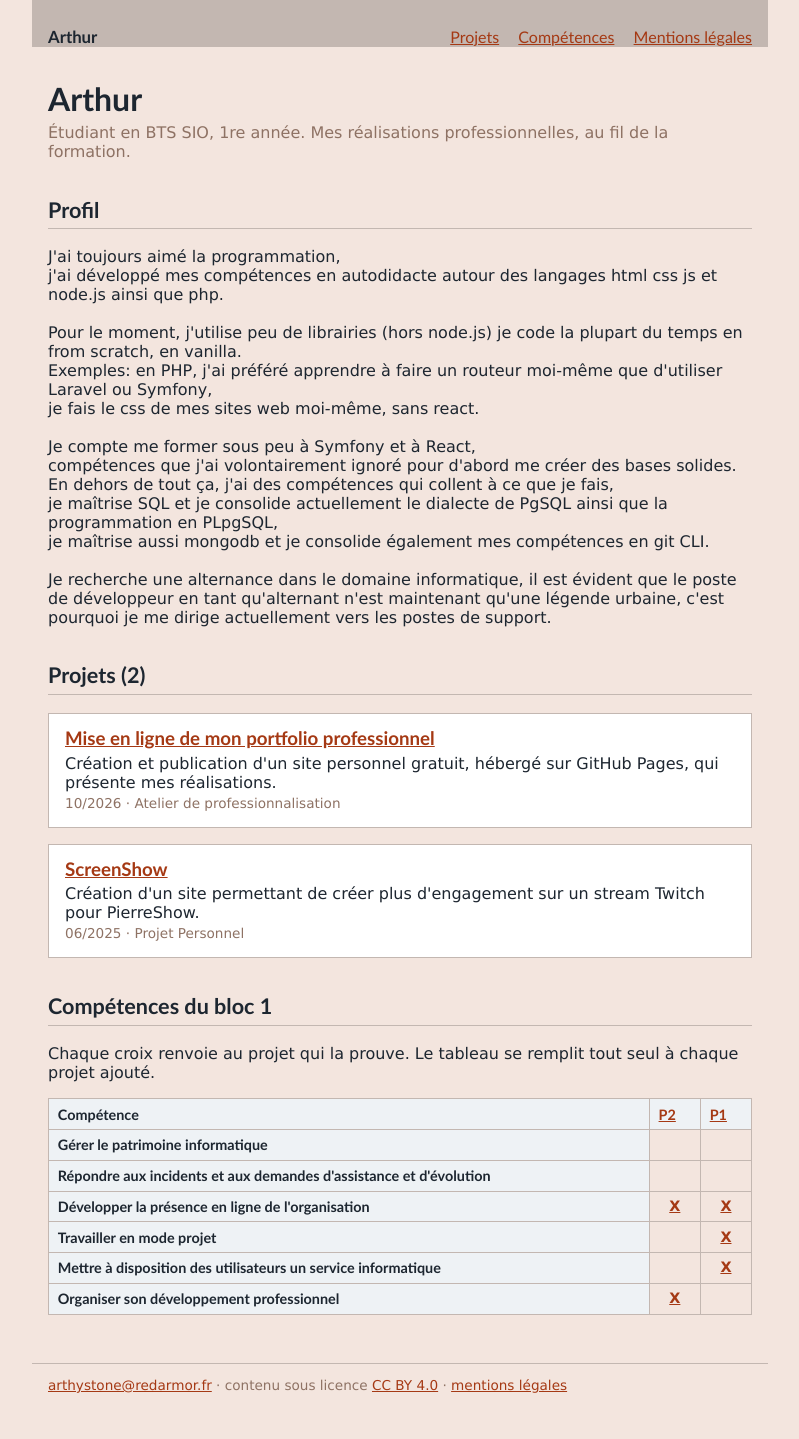
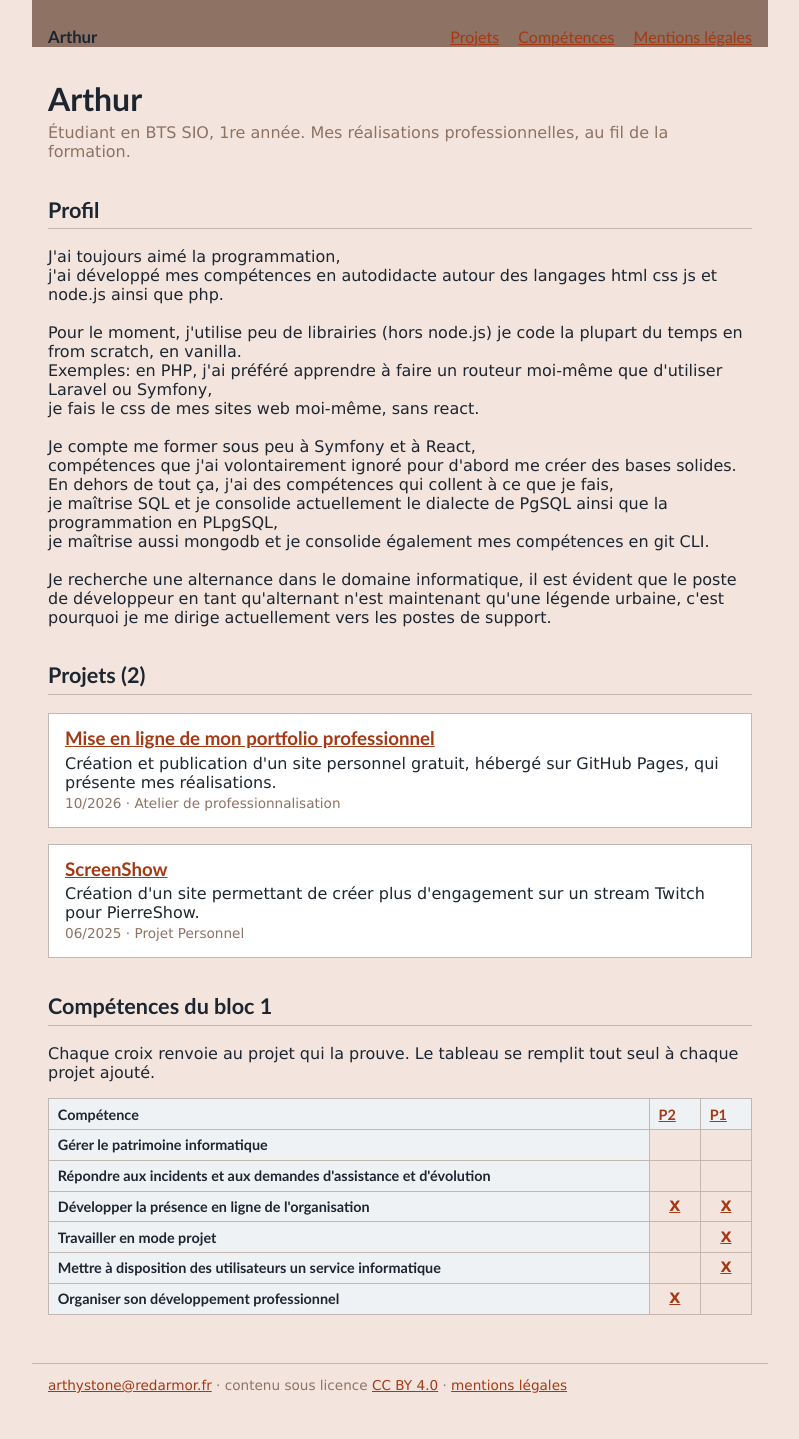
Before and after one commit to ArthyStone/portfolio-ecole, a Jekyll site: the page built from index.html, in a window 1280 px wide. Shown: the whole page, without its empty margins (240-1039 px from the left). Built offline with Jekyll 4.4.1, drawn with Linux system fonts in a browser that asks for light colours.

Commit message:
header --doux au lieu de --trait

```diff
--- a/css/style.css
+++ b/css/style.css
@@ -16,7 +16,7 @@ body {
   font-family:Verdana, Geneva, Tahoma, sans-serif;
 }
 header, main, footer { max-width: 46rem; margin: 0 auto; padding: 0 1rem; }
-header { padding-top: 1.6rem; display: flex; flex-wrap: wrap; justify-content: space-between; align-items: baseline; gap: .5rem 1.5rem; background-color: var(--trait); }
+header { padding-top: 1.6rem; display: flex; flex-wrap: wrap; justify-content: space-between; align-items: baseline; gap: .5rem 1.5rem; background-color: var(--doux); }
 .site { margin: 0; font: bold 1.05rem Calibri, Arial, sans-serif; }
 .site a { color: var(--encre); text-decoration: none; }
 nav ul { list-style: none; padding: 0; margin: 0; display: flex; flex-wrap: wrap; gap: .3rem 1.2rem; font-family: Calibri, Arial, sans-serif; }
```
